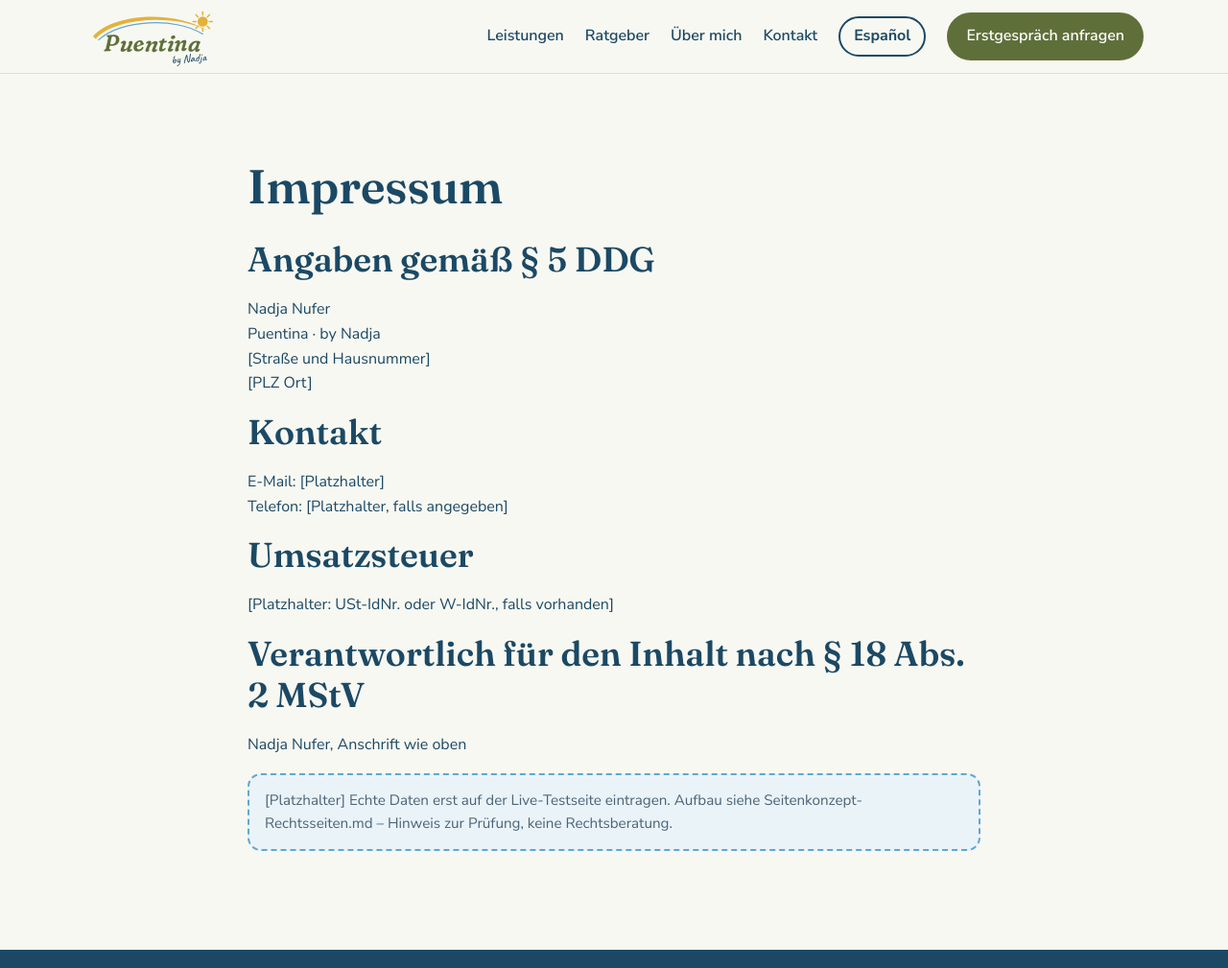
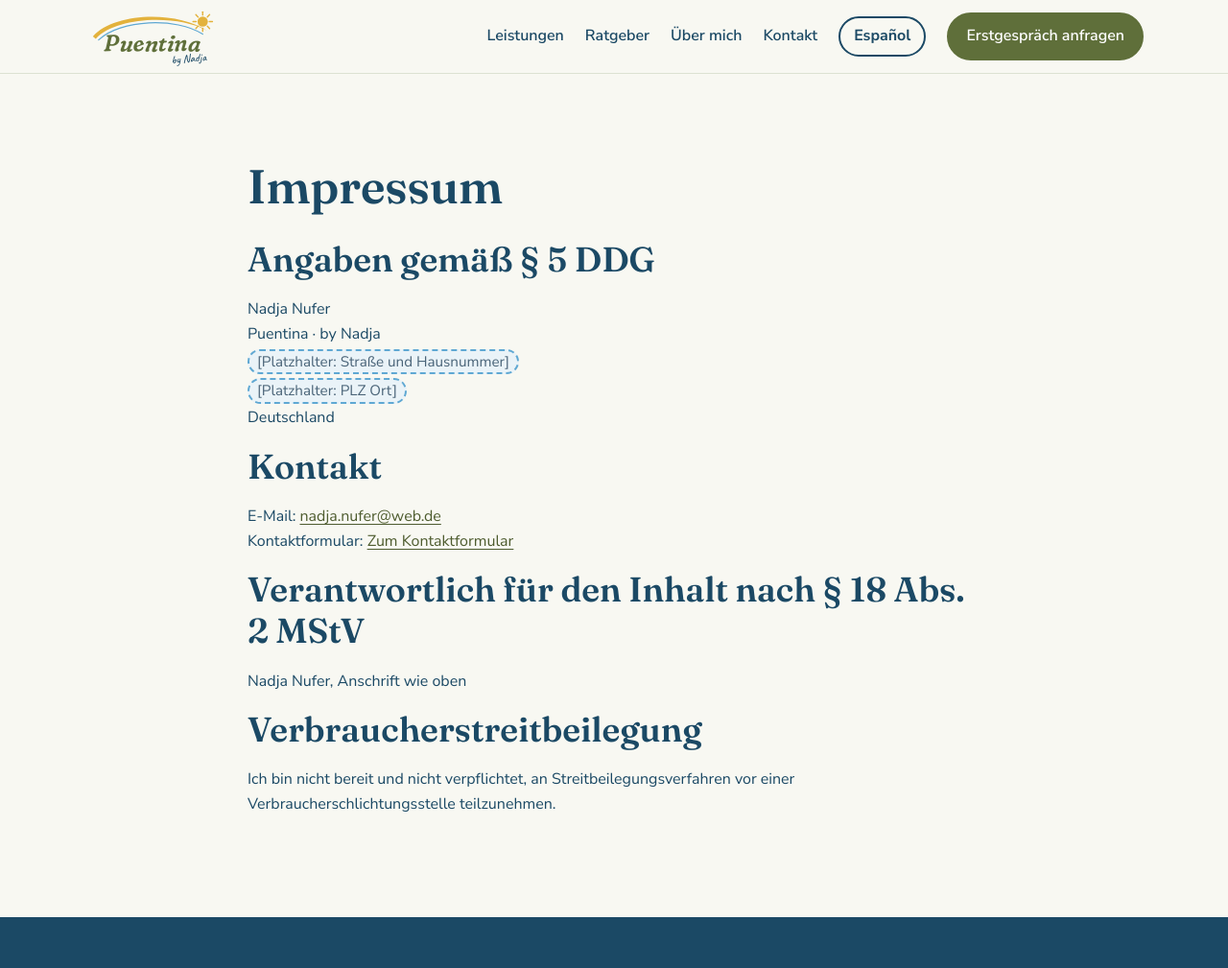
Before and after one commit to nadjanufer/puentina, a plain HTML site: page impressum/index.html in a window 1280 px wide. Shown: the top 1009 px of the page at 96% size. Drawn offline with Linux system fonts and the light colour scheme.

Commit message:
Impressum und Aviso legal ausgefuellt, Kontaktformular fuer Netlify Forms
Co-Authored-By: Claude Opus 5.5 <noreply@anthropic.com>

```diff
--- a/css/style.css
+++ b/css/style.css
@@ -223,6 +223,7 @@ ul { padding-left: 1.2em; }
 /* Platzhalter für fehlende Inhalte (vor Veröffentlichung entfernen) */
 .hint .placeholder { display: block; margin-top: 8px; } /* Platzhalter im Formular-Hinweis in eigener Zeile */
 .placeholder { background: var(--tone-sky); border: 2px dashed var(--sky); color: var(--grey-blue); padding: 14px 16px; border-radius: var(--radius); font-size: 0.95rem; }
+span.placeholder { display: inline-block; padding: 0 8px; margin: 2px 0; line-height: 1.5; } /* Platzhalter mitten im Text, z. B. Adresse im Impressum */
 
 /* ---------- 8 · Karten ---------- */
 .card { background: var(--white); border: 1px solid var(--line); border-radius: var(--radius); overflow: hidden; display: flex; flex-direction: column; }
--- a/impressum/index.html
+++ b/impressum/index.html
@@ -46,14 +46,15 @@
       <div class="container" style="max-width:820px">
         <h1 id="titel">Impressum</h1>
         <h2>Angaben gemäß § 5 DDG</h2>
-        <p>Nadja Nufer<br>Puentina · by Nadja<br>[Straße und Hausnummer]<br>[PLZ Ort]</p>
+        <p>Nadja Nufer<br>Puentina · by Nadja<br><span class="placeholder">[Platzhalter: Straße und Hausnummer]</span><br><span class="placeholder">[Platzhalter: PLZ Ort]</span><br>Deutschland</p>
+        <!-- Ladungsfähige Anschrift vorläufig offen (Entscheidung 18.11.2026): vor dem geschäftlichen Start Geschäfts- oder Wohnadresse eintragen -->
         <h2>Kontakt</h2>
-        <p>E-Mail: [Platzhalter]<br>Telefon: [Platzhalter, falls angegeben]</p>
-        <h2>Umsatzsteuer</h2>
-        <p>[Platzhalter: USt-IdNr. oder W-IdNr., falls vorhanden]</p>
+        <p>E-Mail: <a href="mailto:nadja.nufer@web.de">nadja.nufer@web.de</a><br>Kontaktformular: <a href="../kontakt/index.html">Zum Kontaktformular</a></p>
+        <!-- E-Mail vorläufig privat; bei Puentina-Domain ersetzen -->
         <h2>Verantwortlich für den Inhalt nach § 18 Abs. 2 MStV</h2>
         <p>Nadja Nufer, Anschrift wie oben</p>
-        <p class="placeholder">[Platzhalter] Echte Daten erst auf der Live-Testseite eintragen. Aufbau siehe Seitenkonzept-Rechtsseiten.md – Hinweis zur Prüfung, keine Rechtsberatung.</p>
+        <h2>Verbraucherstreitbeilegung</h2>
+        <p>Ich bin nicht bereit und nicht verpflichtet, an Streitbeilegungsverfahren vor einer Verbraucherschlichtungsstelle teilzunehmen.</p>
       </div>
     </section>
 
```
Also changed, not shown: es/aviso-legal/index.html (+6 -2 lines), kontakt/index.html (+5 -4 lines).
